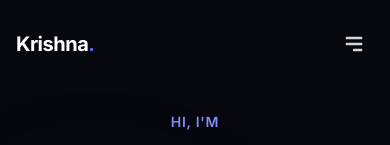
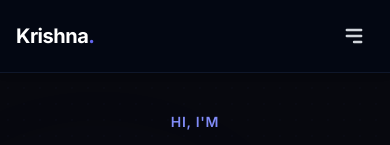
Before and after one commit to Krishnasingh9999/Portfolio, a React (Vite) app: page / in a window 390 px wide. Shown: the top 145 px of the page. Built offline with nearby package versions, Linux system fonts and the light colour scheme.

Commit message:
fix: make mobile navbar header solid at all times to prevent transparency and content collision on click/scroll

```diff
--- a/src/components/Navbar.tsx
+++ b/src/components/Navbar.tsx
@@ -71,12 +71,10 @@ const Navbar: React.FC = () => {
 
   return (
     <header
-      className={`fixed top-0 left-0 right-0 transition-all duration-300 ${
-        isOpen ? 'z-30' : 'z-50'
-      } ${
+      className={`fixed top-0 left-0 right-0 transition-all duration-300 z-50 ${
         isScrolled
-          ? 'bg-gray-950/95 backdrop-blur-md shadow-lg border-b border-slate-900 py-4'
-          : 'bg-transparent py-6'
+          ? 'bg-gray-950 border-b border-slate-900 py-4 shadow-lg md:bg-gray-950/95 md:backdrop-blur-md'
+          : 'bg-gray-950 border-b border-slate-900 py-4 shadow-md md:bg-transparent md:border-transparent md:shadow-none md:py-6'
       }`}
     >
       <div className="max-w-7xl mx-auto px-4 sm:px-6 lg:px-8 flex items-center justify-between">
```
